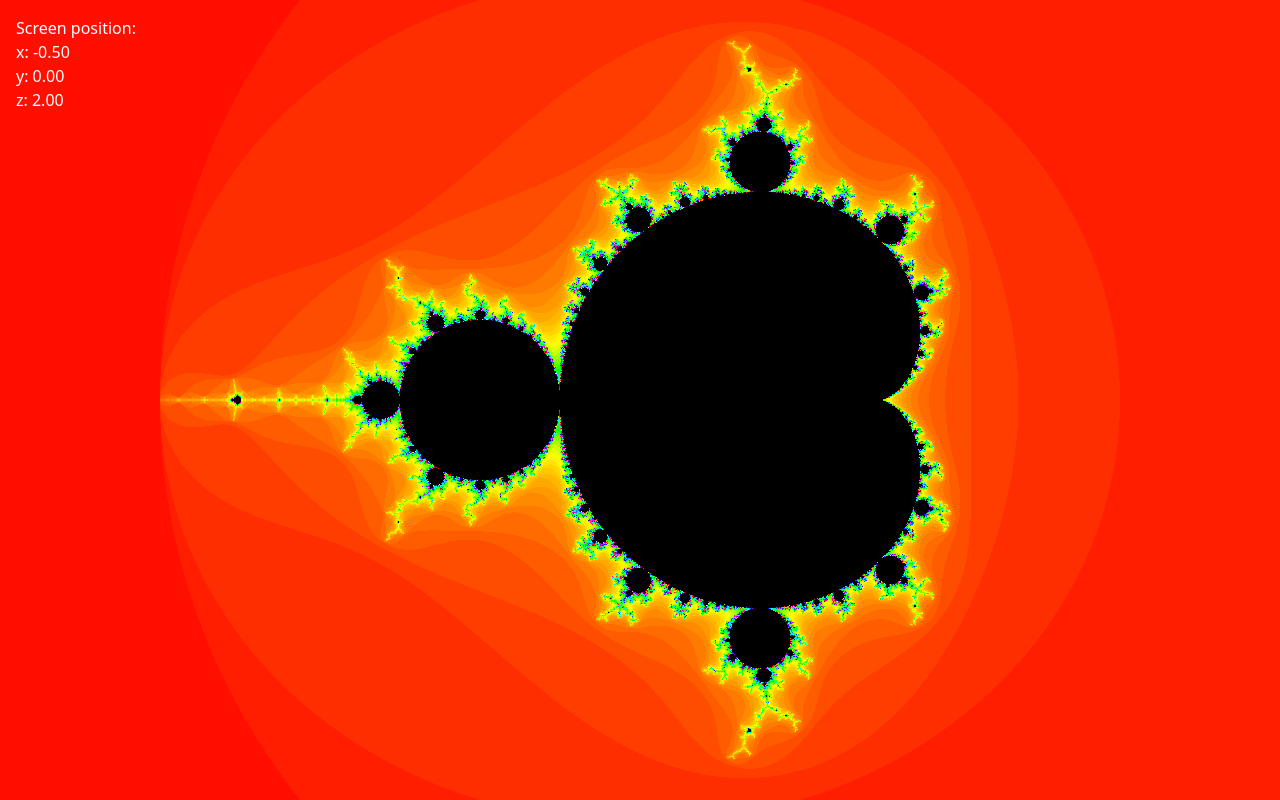
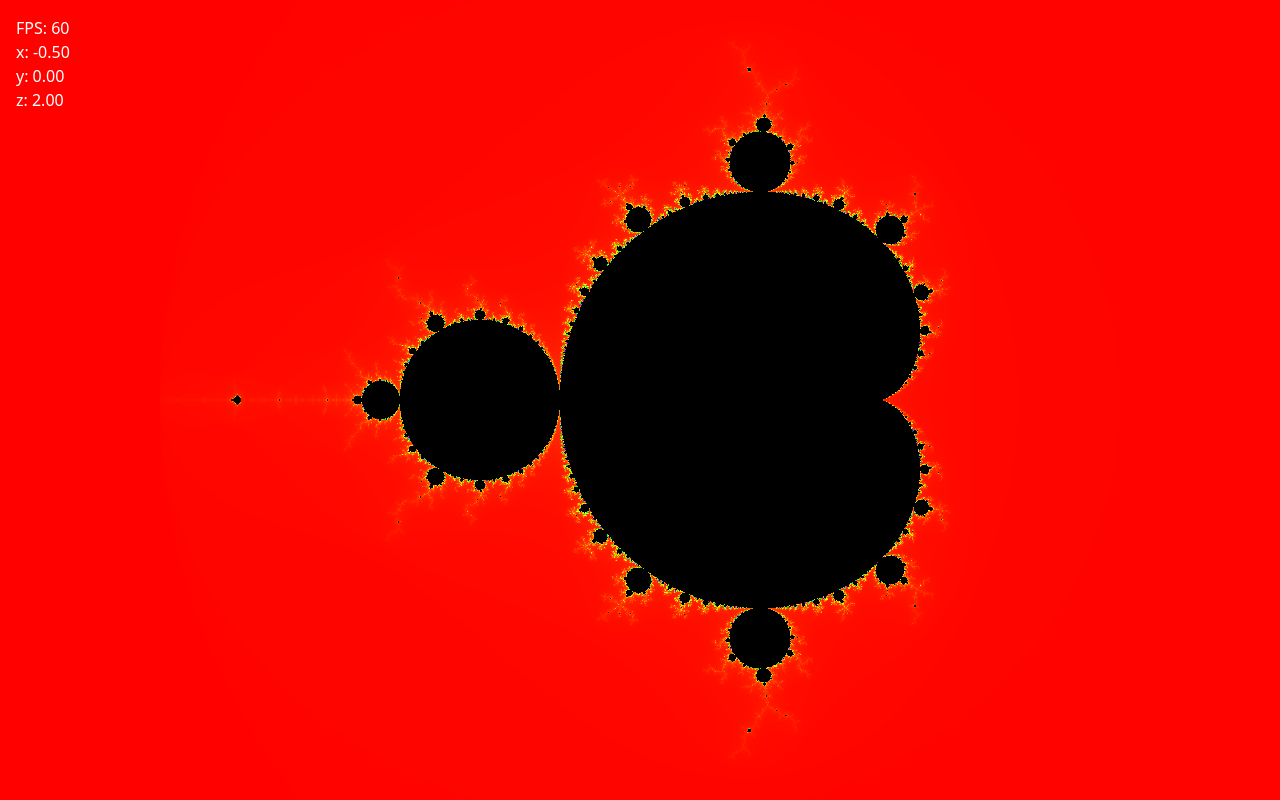
Before and after one commit to miklilad/fractals, a React (Vite) app: page / in a window 1280 px wide. Built offline with nearby package versions, Linux system fonts and the light colour scheme.

Commit message:
FPS counter

```diff
--- a/src/Canvas.tsx
+++ b/src/Canvas.tsx
@@ -2,6 +2,7 @@ import { useEffect, useRef, useState } from "react";
 import vertexShaderSource from "./shaders/vertex.vert?raw";
 import fragmentShaderSource from "./shaders/fragment.frag?raw";
 import { useMouseDragMovement } from "./hooks/useMouseMovement";
+import { useFPS } from "./hooks/useFPS";
 
 // Pure function to create and compile a shader
 const createShader = (
@@ -142,6 +143,7 @@ export const Canvas = () => {
   const contextRef = useRef<ReturnType<typeof initWebGL>>(null);
 
   const [position, setPosition] = useState({ x: -0.5, y: 0, z: 2 });
+  const fps = useFPS();
 
   // Initialize WebGL only once
   useEffect(() => {
@@ -180,7 +182,7 @@ export const Canvas = () => {
     <div className="relative h-screen w-screen">
       <canvas id="canvas" className="h-full w-full" ref={canvasRef} />
       <div className="bg-black-100/10 absolute top-0 left-0 p-4 text-white">
-        <p>Screen position:</p>
+        <p>FPS: {fps}</p>
         <p>x: {position.x.toFixed(majorDigits)}</p>
         <p>y: {position.y.toFixed(majorDigits)}</p>
         <p>z: {position.z.toFixed(majorDigits)}</p>
--- /dev/null
+++ b/src/hooks/useFPS.ts
@@ -0,0 +1,60 @@
+import { useEffect, useRef, useState } from "react";
+
+// Pure function to calculate FPS from frame times
+const calculateFPS = (frameTimes: number[]): number => {
+  if (frameTimes.length === 0) return 0;
+
+  const averageFrameTime =
+    frameTimes.reduce((sum, time) => sum + time, 0) / frameTimes.length;
+  return Math.round(1000 / averageFrameTime);
+};
+
+// Pure function to update frame times array
+const updateFrameTimes = (
+  frameTimes: number[],
+  newFrameTime: number,
+  maxSamples: number
+): number[] => {
+  const updated = [...frameTimes, newFrameTime];
+  return updated.length > maxSamples ? updated.slice(1) : updated;
+};
+
+export const useFPS = (sampleSize: number = 60) => {
+  const [fps, setFps] = useState(0);
+  const frameTimesRef = useRef<number[]>([]);
+  const lastFrameTimeRef = useRef<number>(performance.now());
+  const animationFrameRef = useRef<number>(0);
+
+  useEffect(() => {
+    const updateFPS = (currentTime: number) => {
+      const deltaTime = currentTime - lastFrameTimeRef.current;
+      lastFrameTimeRef.current = currentTime;
+
+      // Update frame times using pure function
+      frameTimesRef.current = updateFrameTimes(
+        frameTimesRef.current,
+        deltaTime,
+        sampleSize
+      );
+
+      // Calculate and set FPS using pure function
+      const currentFPS = calculateFPS(frameTimesRef.current);
+      setFps(currentFPS);
+
+      // Request next frame
+      animationFrameRef.current = requestAnimationFrame(updateFPS);
+    };
+
+    // Start the animation loop
+    animationFrameRef.current = requestAnimationFrame(updateFPS);
+
+    // Cleanup function
+    return () => {
+      if (animationFrameRef.current) {
+        cancelAnimationFrame(animationFrameRef.current);
+      }
+    };
+  }, [sampleSize]);
+
+  return fps;
+};
```
Also changed, not shown: src/shaders/fragment.frag.
